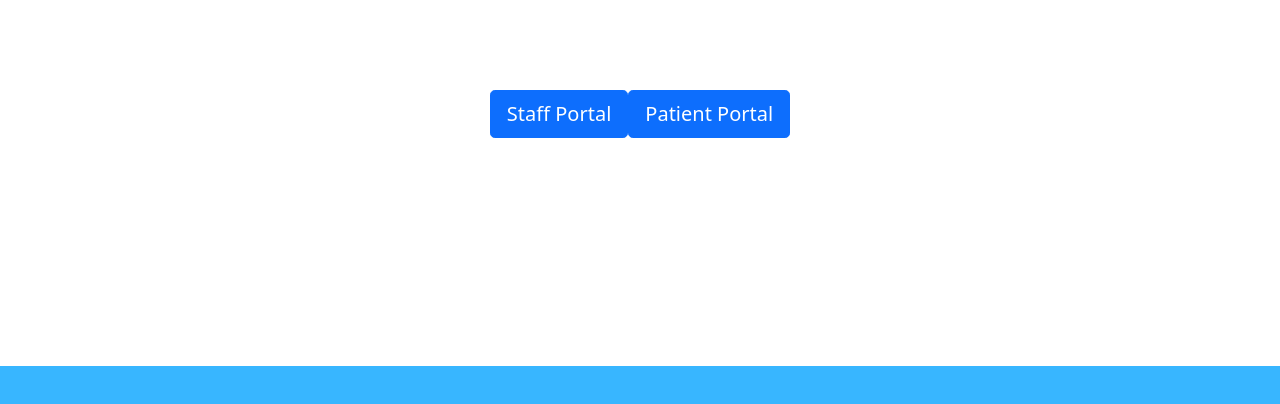
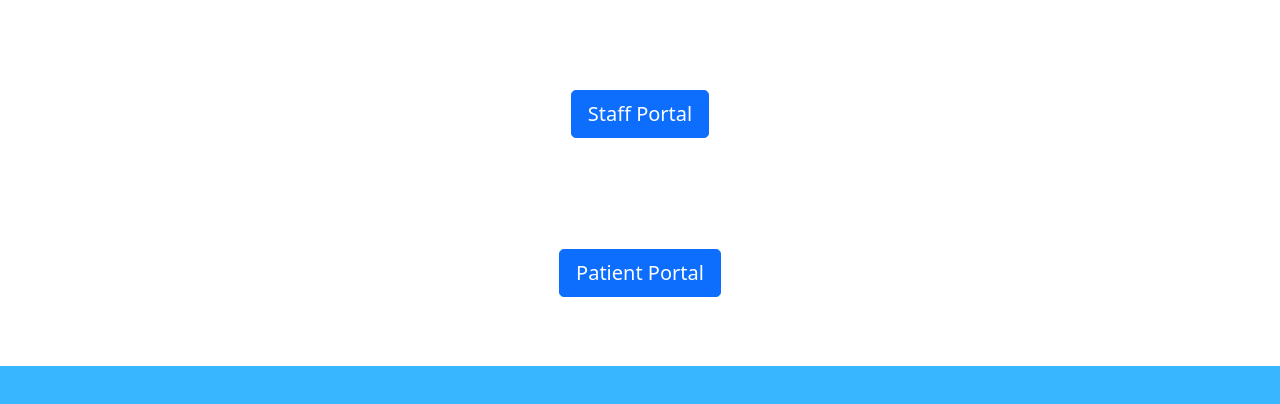
Before and after one commit to spiral6/FinalCheckpointGroup17, a website: page html/index.html in a window 1280 px wide. Shown: the part 378-782 px from the top of the page. Drawn offline with Linux system fonts and the light colour scheme.

Commit message:
Update index.html

```diff
--- a/html/index.html
+++ b/html/index.html
@@ -22,8 +22,8 @@
 	  <div class="centered-button">
         <button onclick="location.href='./staff'" class="btn btn-lg btn-primary btn-block" type="submit">Staff Portal</button>
 
-    	<!--</div>
-	  <div class="centered-button"> -->
+    	</div>
+	  <div class="centered-button">
         <button onclick="location.href='./patient'" class="btn btn-lg btn-primary btn-block" type="submit">Patient Portal</button>
     	</div>
     </div> <!-- /container -->
```
